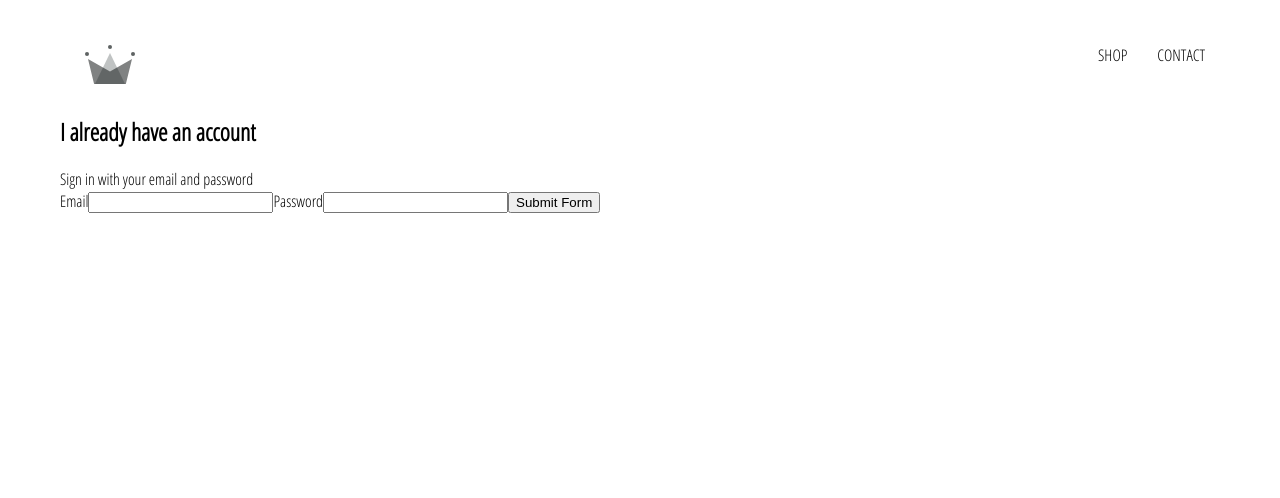
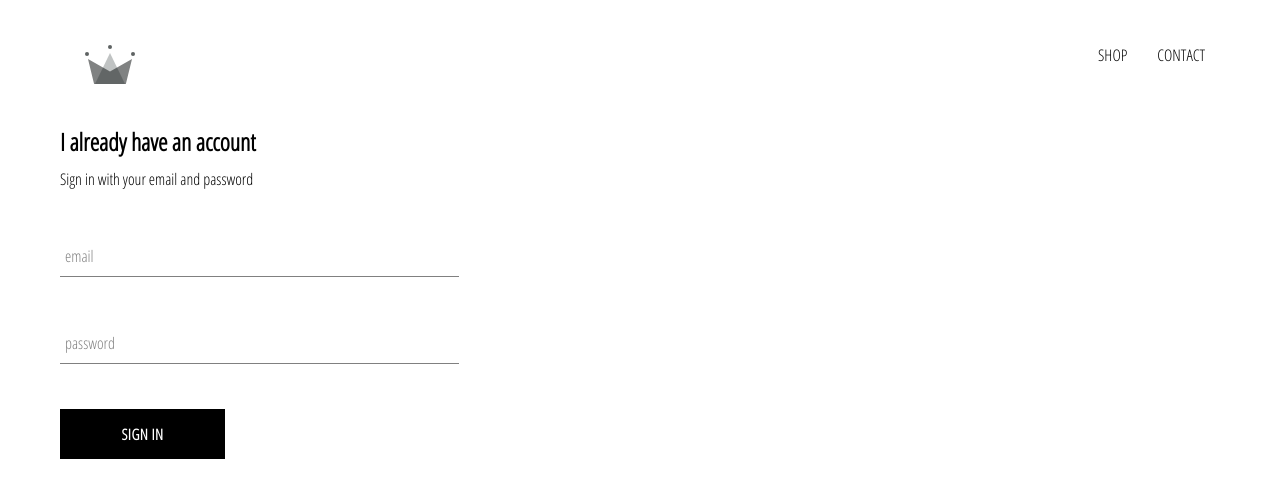
Before and after one commit to yamilzavala/doItEasy, a React (Create React App) app: page /signin in a window 1280 px wide. Shown: the top 498 px of the page. Built offline with nearby package versions, Linux system fonts and the light colour scheme; a web font is replaced by a local one.

Commit message:
update sign-in component with form-input and custom-button

```diff
--- /dev/null
+++ b/src/components/custom-button/custom-button.component.jsx
@@ -0,0 +1,12 @@
+import React from 'react';
+import './custom-button.styles.scss';
+
+const CustomButton = ({children, ...otherProps}) => {
+    return (
+        <button className='custom-button' {...otherProps}>
+            {children}
+        </button>
+    )
+}
+
+export default CustomButton;
--- /dev/null
+++ b/src/components/custom-button/custom-button.styles.scss
@@ -0,0 +1,22 @@
+.custom-button {
+    min-width: 165px;
+    width: auto;
+    height: 50px;
+    letter-spacing: 0.5px;
+    line-height: 50px;
+    padding: 0 35px 0 35px;
+    font-size: 15px;
+    background-color: black;
+    color: white;
+    text-transform: uppercase;
+    font-family: 'Open Sans Condensed';
+    font-weight: bolder;
+    border: none;
+    cursor: pointer;
+
+    &:hover {
+      background-color: white;
+      color: black;
+      border: 1px solid black;
+    }
+  }
--- /dev/null
+++ b/src/components/form-input/form-input.component.jsx
@@ -0,0 +1,18 @@
+import React from 'react';
+import './form-input.styles.scss'
+
+const FormInput = ({handleChange, label, ...otherProps}) => {
+    return(
+        <div className="group">
+            <input className="form-input" onChange={handleChange} {...otherProps}/>
+            {label ?(
+                <label
+                 className={`${otherProps.value.length ? 'shrink' : ''
+                } form-input-label`}
+                >{label}</label>
+            ) : null}
+        </div>
+    )
+}
+
+export default FormInput;
--- /dev/null
+++ b/src/components/form-input/form-input.styles.scss
@@ -0,0 +1,54 @@
+$sub-color: grey;
+$main-color: black;
+
+@mixin shrinkLabel {
+  top: -14px;
+  font-size: 12px;
+  color: $main-color;
+}
+
+.group {
+  position: relative;
+  margin: 45px 0;
+
+  .form-input {
+    background: none;
+    background-color: white;
+    color: $sub-color;
+    font-size: 18px;
+    padding: 10px 10px 10px 5px;
+    display: block;
+    width: 100%;
+    border: none;
+    border-radius: 0;
+    border-bottom: 1px solid $sub-color;
+    margin: 25px 0;
+
+    &:focus {
+      outline: none;
+    }
+
+    &:focus ~ .form-input-label {
+      @include shrinkLabel();
+    }
+  }
+
+  input[type='password'] {
+    letter-spacing: 0.3em;
+  }
+
+  .form-input-label {
+    color: $sub-color;
+    font-size: 16px;
+    font-weight: normal;
+    position: absolute;
+    pointer-events: none;
+    left: 5px;
+    top: 10px;
+    transition: 300ms ease all;
+
+    &.shrink {
+      @include shrinkLabel();
+    }
+  }
+}
--- a/src/components/sign-in/sign-in.component.jsx
+++ b/src/components/sign-in/sign-in.component.jsx
@@ -1,5 +1,7 @@
 import React, {useState} from 'react';
-import './sign-in.styles.scss'
+import './sign-in.styles.scss';
+import FormInput from '../form-input/form-input.component';
+import CustomButton from '../custom-button/custom-button.component';
 
 const initialState = {
     email: '',
@@ -21,29 +23,27 @@
 
     return (
         <div className="sign-in">
-            <h2>I already have an account</h2>
+            <h2 className='title'>I already have an account</h2>
             <span>Sign in with your email and password</span>
 
             <form onSubmit={handleSubmit}>
-                <label>Email</label>
-                <input
+                <FormInput
                 value={state.email}
-                onChange={handleChange}
+                handleChange={handleChange}
+                name='email'
                 type="email"
-                name='email'
+                label='email'
                 required/>
 
-                <label>Password</label>
-                <input
+                <FormInput
                 value={state.password}
-                onChange={handleChange}
+                handleChange={handleChange}
                 type="password"
                 name='password'
+                label='password'
                 required/>
 
-                <input
-                type='submit'
-                value='Submit Form' />
+                <CustomButton type="submit">Sign In</CustomButton>
             </form>
 
         </div>
--- a/src/components/sign-in/sign-in.styles.scss
+++ b/src/components/sign-in/sign-in.styles.scss
@@ -0,0 +1,9 @@
+.sign-in {
+    width: 30vw;
+    display: flex;
+    flex-direction: column;
+
+    .title {
+        margin: 10px 0;
+    }
+}
```
